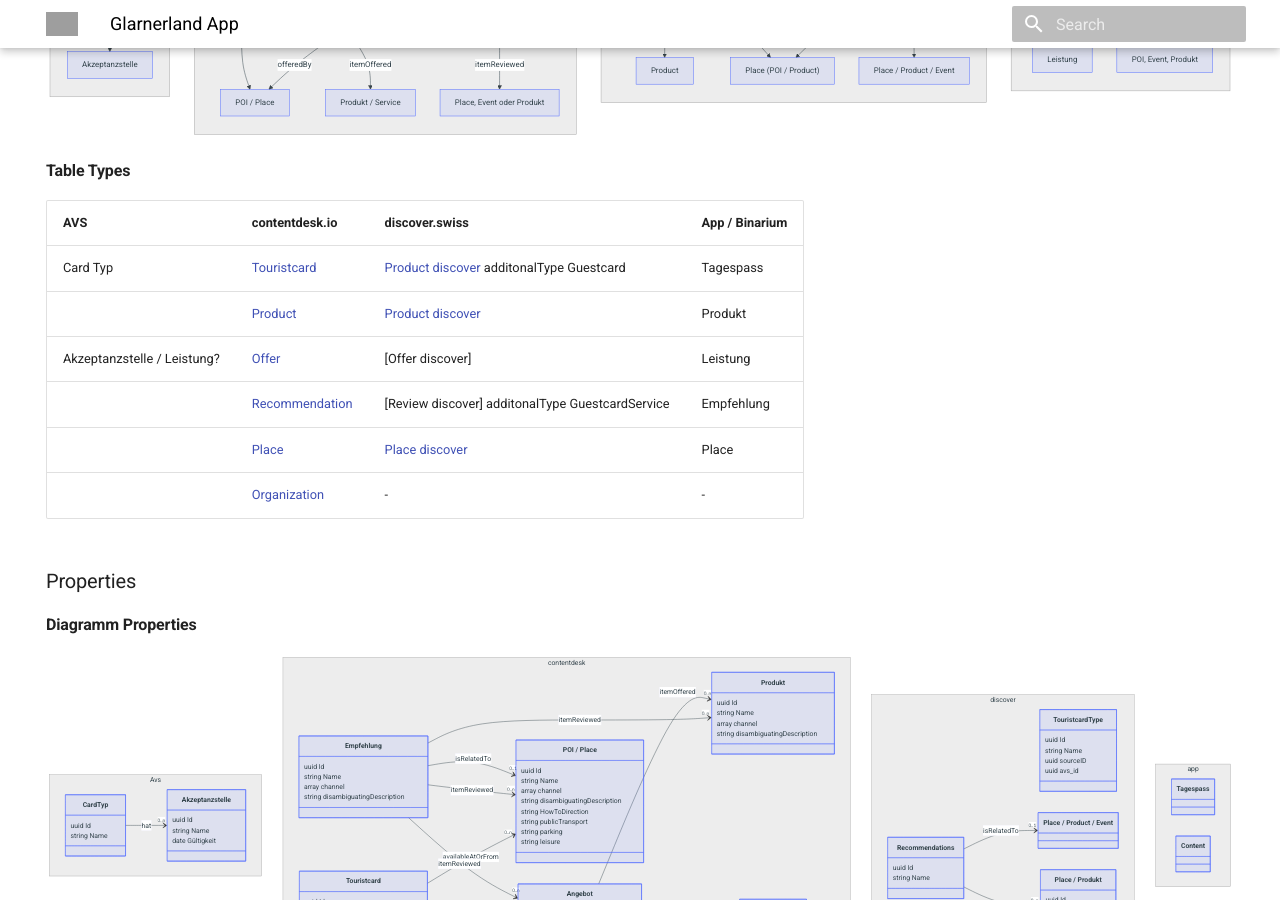
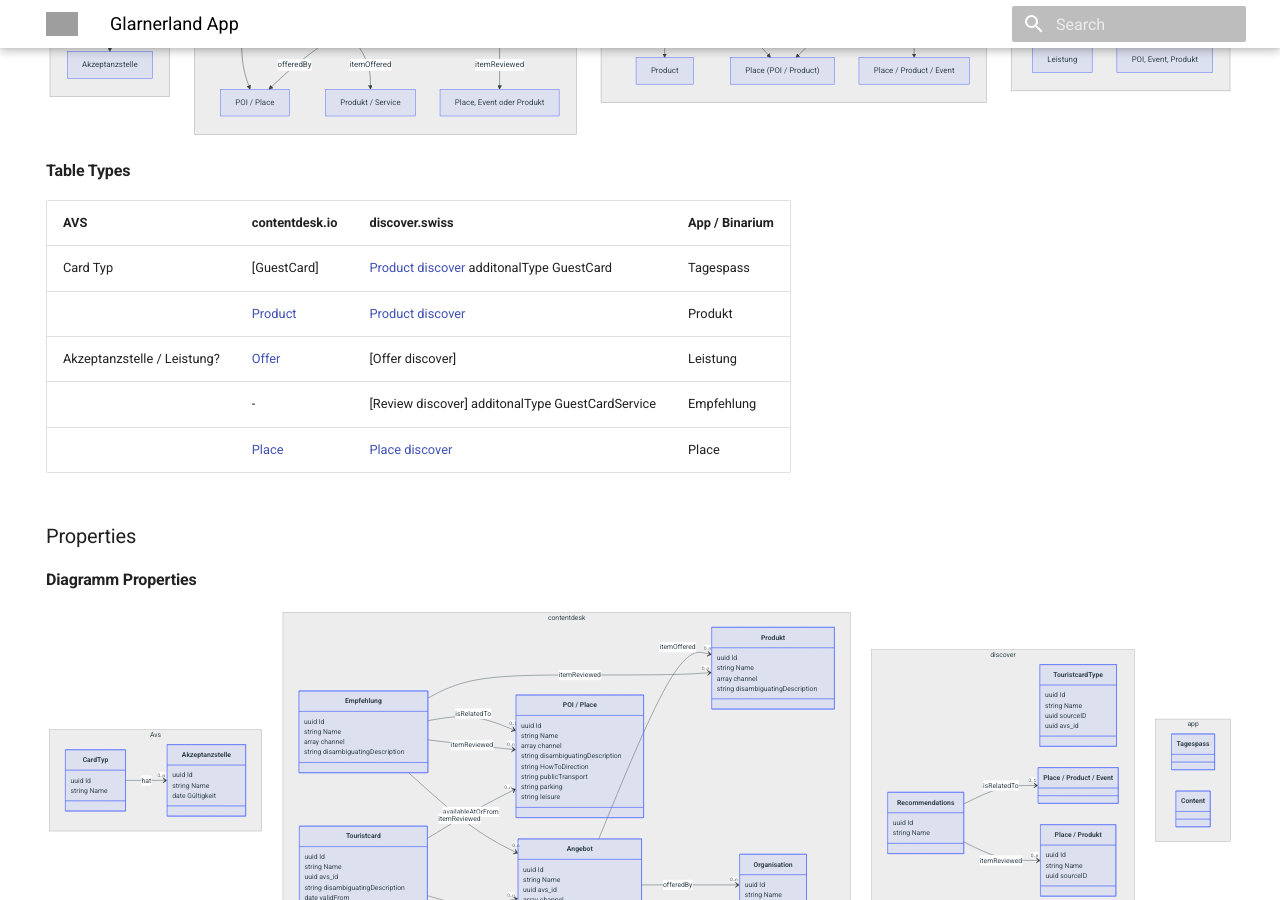
Before and after one commit to tsolenthaler/docs.contentdesk.io, an MkDocs documentation site: the page built from docs/projects/glarnerlandApp.md, in a window 1280 px wide and 900 px high, scrolled down 1036 px. Built offline with MkDocs 1.6.1 and Material for MkDocs 9.7.7, drawn with Linux system fonts in a browser that asks for light colours; grey boxes are pictures that could not be loaded.

Commit message:
Refactor schema links and update documentation in gaestekarte.md

```diff
--- a/docs/projects/glarnerlandApp.md
+++ b/docs/projects/glarnerlandApp.md
@@ -82,12 +82,11 @@ graph LR
 
 | AVS                           | contentdesk.io        | discover.swiss                                | App / Binarium            |
 | -----------                   | -------------         | -------------                                 | -------------             |
-| Card Typ                      | [Touristcard]         | [Product discover] additonalType Guestcard         | Tagespass                 |
+| Card Typ                      | [GuestCard]         | [Product discover] additonalType GuestCard         | Tagespass                 |
 |                               | [Product]             | [Product discover]                            | Produkt                   |
 | Akzeptanzstelle / Leistung?   | [Offer]               | [Offer discover]                             | Leistung                  |
-|                               | [Recommendation]      | [Review discover] additonalType GuestcardService                     | Empfehlung                |
+|                               | -                     | [Review discover] additonalType GuestCardService                     | Empfehlung                |
 |                               | [Place]               | [Place discover]                              | Place                     |
-|                               | [Organization]        | -                     | -                         |
 
 [Touristcard]: ../../schema/Touristcard
 [Place]: ../../schema/Place
```
